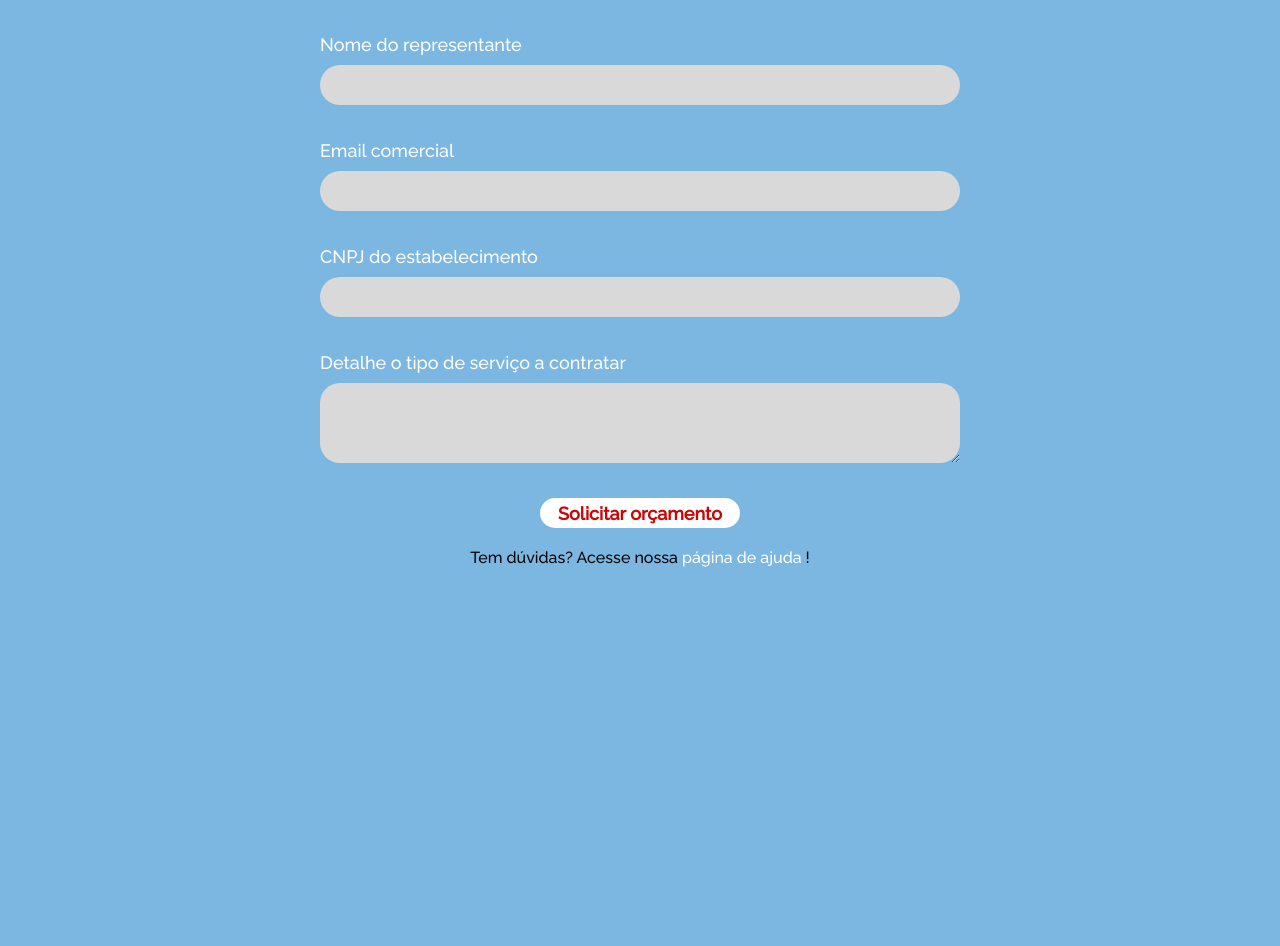
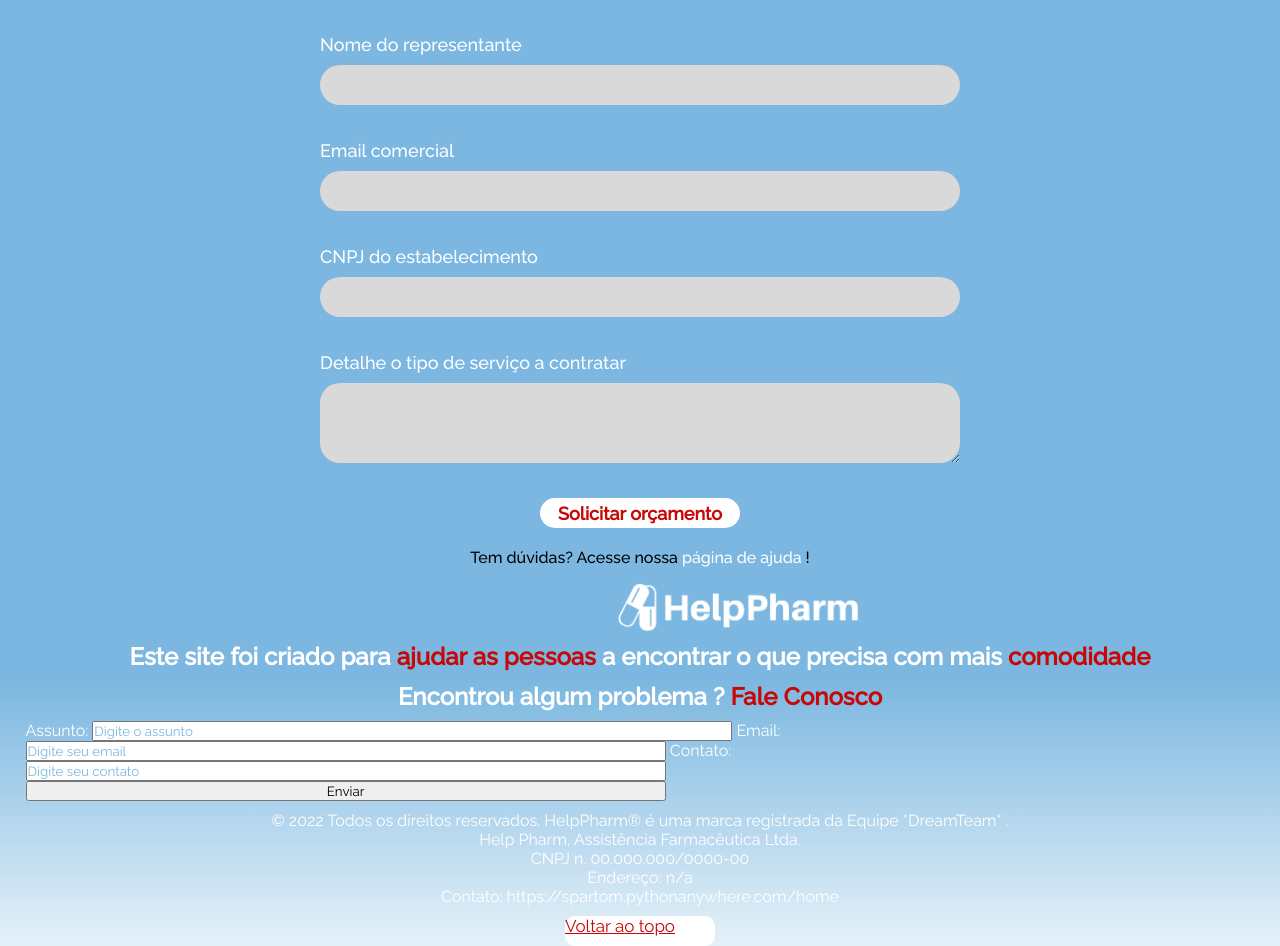
Before and after one commit to Samfaria2002/WebsitePharmacyProject, a Flask app: page /home in a window 1280 px wide. Shown: the part 2777-3723 px from the top of the page. Before the commit the page ends 3344 px from the top, so only its background shows below. Run offline with Flask 2, Linux system fonts and the light colour scheme; some libraries are stand-ins or nearby versions.

Commit message:
Introducao do footer web

```diff
--- a/mysite/static/stylesheet/home.css
+++ b/mysite/static/stylesheet/home.css
@@ -444,6 +444,72 @@ section.diagram > div > img{
     color: #d9d9d9;
 }
 
+/* Footer */
+
+.section-footer {
+    width: 100%;
+    background: linear-gradient(360deg, rgba(123, 183, 224, 0) -17.42%, #7BB7E0 70.83%);
+    display: flex;
+    font-size: 15;
+    color: #ffffff;
+}
+
+.img {
+    width: 100px;
+    height: 70px;
+    display: flex;
+    justify-content: space-around;
+}
+
+.direitosreservados {
+    display: flow-root;
+    font-size: 12;
+    justify-content: space-evenly;
+    text-align: center;
+}
+
+.textoFooter {
+    margin-top: -20px;
+    font-size: 12;
+    line-height: 60px;
+    display: flex;
+    justify-content: space-evenly;
+    text-align: center;
+}
+
+.textoduvidas {
+    font-size: 12;
+    margin-top: -15px;
+    display: flex;
+    justify-content: space-evenly;
+    text-align: center;
+}
+
+.button-div {
+    padding-top: 10px;
+    display: flex;
+    justify-content: center;
+    font-size: 17px;
+}
+
+.button-footer-box{
+    background-color: white;
+    border-radius: 10px;
+    width: 150px;
+    height: 30px;
+}
+
+.button-footer-box > a{
+    color: #c80707;
+
+}
+
+input::placeholder {
+    border: none;
+    background-color: #FFFFFF;
+    color: #7BB7E0;
+}
+
 /**/
 /**/
 /**/
--- a/mysite/templates/app/home.html
+++ b/mysite/templates/app/home.html
@@ -69,9 +69,9 @@
             </section><!--Section - Class container-->
         </header><!--Header-->
 
-        <section class="container">
+        <section class="container" id="section-main">
             <div class="main-description">
-                <p>Veja remédios disponíveis e realize reservas de <span style="color: #c80707;">qualquer lugar e hora</span></p>
+                <p id="phrase-main">Veja remédios disponíveis e realize reservas de <span style="color: #c80707;">qualquer lugar e hora</span></p>
             </div>
             <div class="grid-topics">
                 <div>
@@ -203,6 +203,48 @@
         </div> <!--Div container-->
     </section> <!--Section form-section-->
 
+    <section class="section-footer">
+        <footer class="container">
+            <div class="container img">
+                <img src="../../static/images/LogoBrancaTrabalhoHD.png"> <!-- SAMUEEEL RESOLVE AI KKKKKK OU DEIXA ESSA IMAGE ASSIM,
+                     OU MUDA O GRADIENTE DO FOOTER,
+                     FRONT GUY -- DECISÃO É SUA, DETALHE TEM QUE MUDAR -->
+            </div>
+            <div class="textoFooter">
+                <h2>
+                    Este site foi criado para <span style="color: rgb(200, 7, 7)">ajudar as pessoas</span>
+                    a encontrar o que precisa com mais <span style="color:rgb(200, 7, 7)">comodidade</span>
+                </h2>
+            </div>
+            <div class="textoduvidas">
+                <h2>Encontrou algum problema ? <span style="color: #c80707"> Fale Conosco</span></h2>
+            </div>
+            <div class="form-footer">
+                <form>
+                    <label>Assunto:</label>
+                    <input type="textarea" id="assunto" placeholder="Digite o assunto"/>
+                    <label>Email:</label>
+                    <input type="text" id="email" placeholder="Digite seu email" />
+                    <label>Contato:</label>
+                    <input type="text" id="contato" placeholder="Digite seu contato" />
+                    <input type="submit" value="Enviar" /><!-- COLOCAR ALGUMA PAGINA ???-->
+                </form>
+            </div>
+            <div class="direitosreservados">
+                <p>© 2022 Todos os direitos reservados. HelpPharm® é uma marca registrada da Equipe *DreamTeam* .</p>
+                <p>Help Pharm, Assistência Farmacêutica Ltda.</p>
+                <p>CNPJ n. 00.000.000/0000-00</p>
+                <p>Endereço: n/a</p>
+                <p>Contato: https://spartom.pythonanywhere.com/home</p><!-- URGENTE ASSIM QUE O TIAGO TERMINAR A PAGINA DE DUVIDAS INSERIR O LINK AQUI -->
+            </div>
+            <div class="button-div"> <!-- É SO COLOCAR A FUNÇÃO NÃO COLOQUEI PQ NAO TENHO O LINK DO TOPO DA PAGINA-->
+                <div class="button-footer-box">
+                    <a href="#section-main">Voltar ao topo</a>
+                </div>
+            </div>
+        </footer><!--Footer-->
+    </section>
+
     <!--Script pro menu mobile-->
     <script src="https://code.jquery.com/jquery-3.6.0.min.js"></script>
     <script>
```
